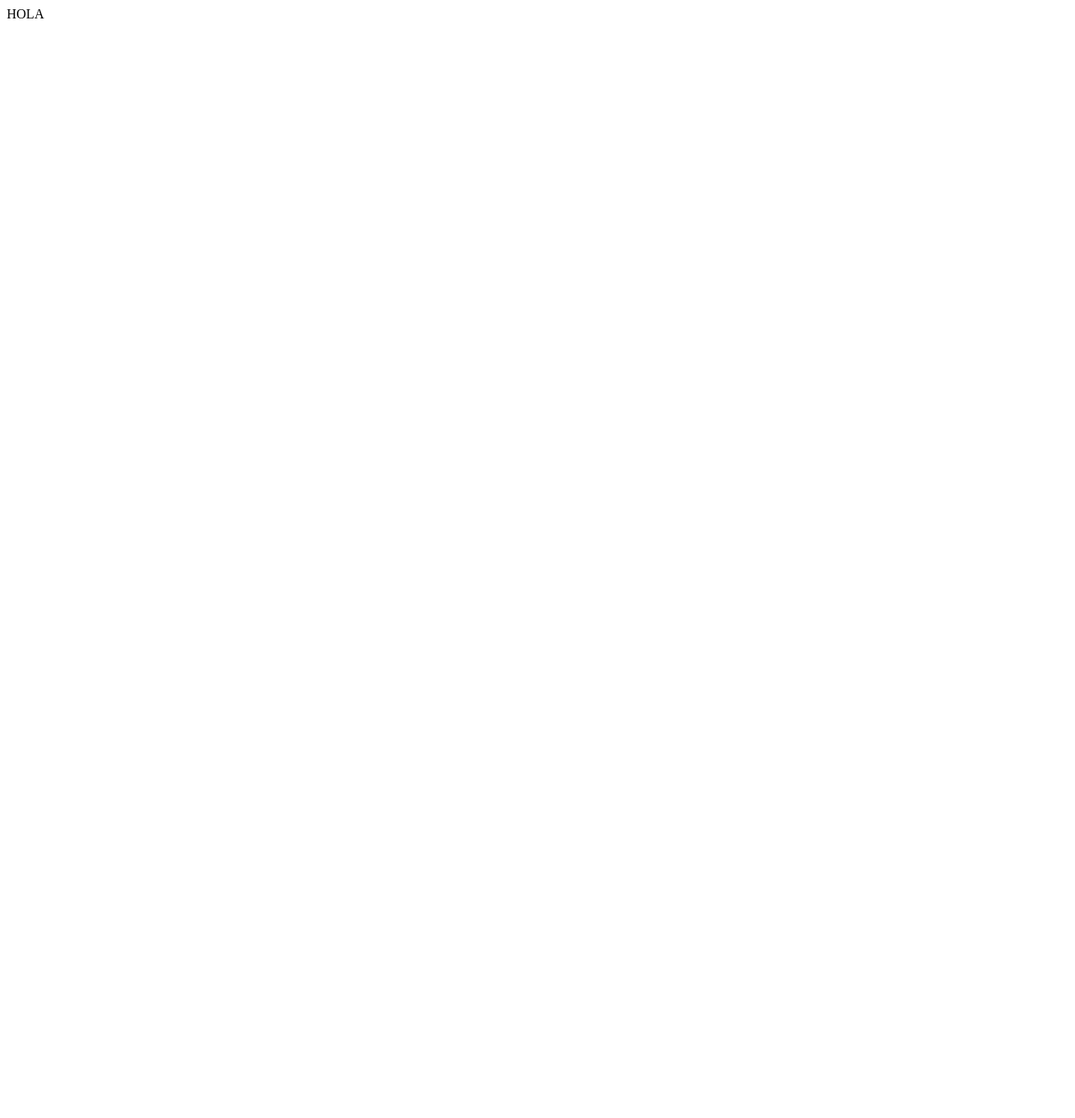
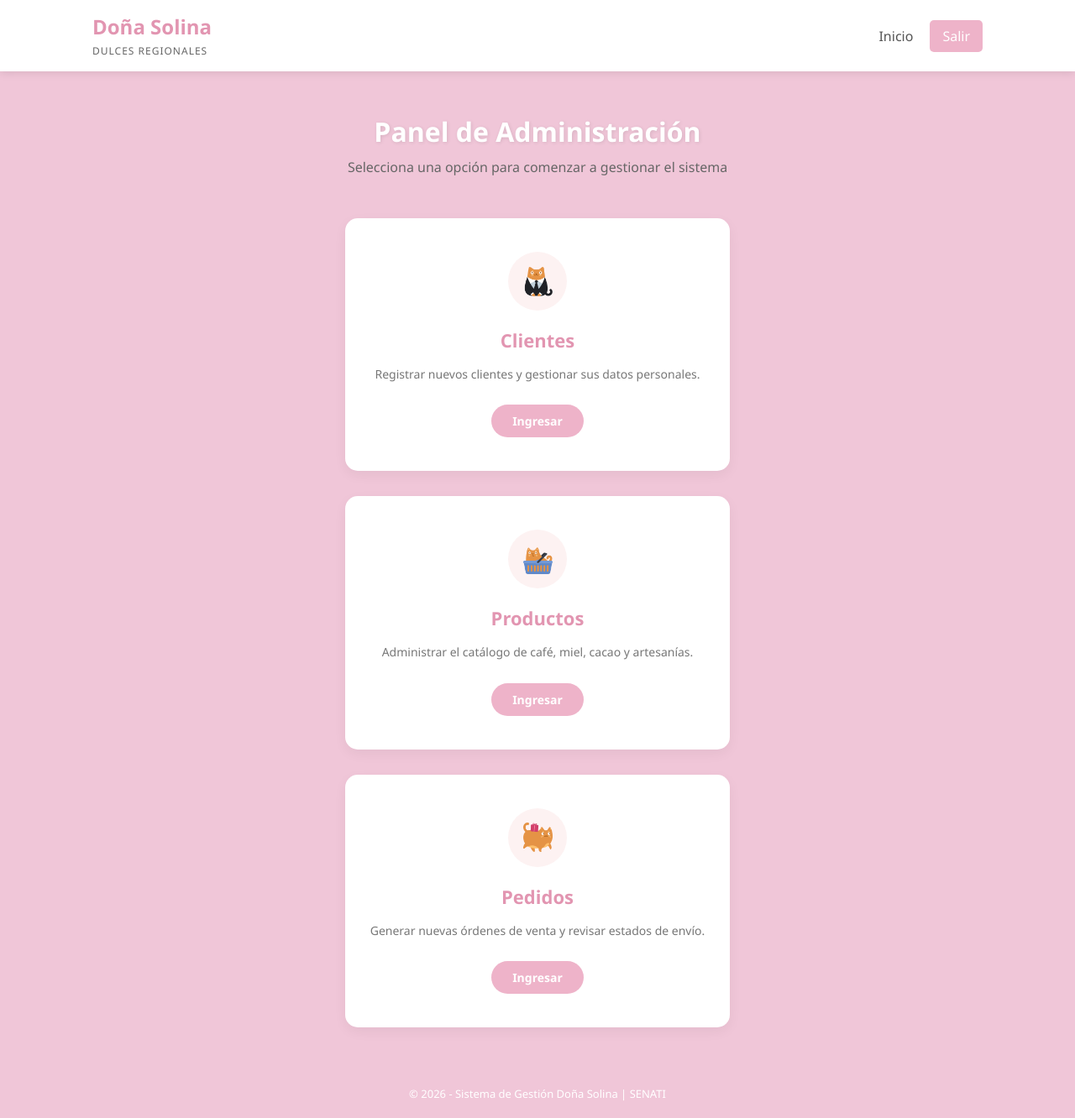
Before and after one commit to OswaldoKoc/TareaKocV.1, a PHP site: page /views/home.php in a window 1280 px wide. Before the commit the page is almost empty. Shown: the whole page at 84% size. Before the commit the page ends 22 px from the top, so only its background shows below. Run offline with PHP 8.4, Linux system fonts and the light colour scheme.

Commit message:
TareaKoc v1 Home

```diff
--- /dev/null
+++ b/assets/css/stylesHome.css
@@ -0,0 +1,162 @@
+* {
+    margin: 0;
+    padding: 0;
+    box-sizing: border-box;
+    font-family: 'Segoe UI', Tahoma, Geneva, Verdana, sans-serif;
+}
+
+body {
+    background-color: #F0C6D8;
+    min-height: 100vh;
+    display: flex;
+    flex-direction: column;
+}
+
+.main-header {
+    background-color: #fff;
+    padding: 15px 0;
+    box-shadow: 0 2px 10px rgba(0,0,0,0.1);
+}
+
+.header-container {
+    max-width: 1100px;
+    margin: 0 auto;
+    display: flex;
+    justify-content: space-between;
+    align-items: center;
+    padding: 0 20px;
+}
+
+.brand h1 {
+    color: #e295b1;
+    font-size: 24px;
+}
+
+.brand span {
+    color: #666;
+    font-size: 12px;
+    text-transform: uppercase;
+    letter-spacing: 1px;
+}
+
+.nav-menu ul {
+    list-style: none;
+    display: flex;
+    gap: 20px;
+}
+
+.nav-menu a {
+    text-decoration: none;
+    color: #555;
+    font-weight: 500;
+    transition: color 0.3s;
+}
+
+.nav-menu a:hover {
+    color: #e295b1;
+}
+
+.btn-exit {
+    background-color: #EEB3C9;
+    color: #fff !important;
+    padding: 8px 15px;
+    border-radius: 5px;
+}
+
+.content-wrapper {
+    max-width: 1100px;
+    margin: 50px auto;
+    padding: 0 20px;
+    flex: 1;
+}
+
+.welcome {
+    text-align: center;
+    margin-bottom: 50px;
+}
+
+.welcome h2 {
+    color: #fff;
+    font-size: 32px;
+    text-shadow: 1px 1px 4px rgba(0,0,0,0.1);
+}
+
+.welcome p {
+    color: #666;
+    margin-top: 10px;
+}
+
+/* Grid de Tarjetas */
+.menu-grid {
+    display: grid;
+    grid-template-columns: repeat(auto-fit, minmax(280px, 1fr));
+    gap: 30px;
+}
+
+.menu-card {
+    background-color: #fff;
+    padding: 40px 30px;
+    border-radius: 15px;
+    text-decoration: none;
+    text-align: center;
+    transition: transform 0.3s, box-shadow 0.3s;
+    display: flex;
+    flex-direction: column;
+    align-items: center;
+    box-shadow: 0 5px 15px rgba(0,0,0,0.05);
+}
+
+.menu-card:hover {
+    transform: translateY(-10px);
+    box-shadow: 0 12px 25px rgba(0,0,0,0.1);
+}
+
+.card-icon {
+    width: 70px;
+    height: 70px;
+    background-color: #fdf2f2;
+    border-radius: 50%;
+    display: flex;
+    align-items: center;
+    justify-content: center;
+    margin-bottom: 20px;
+}
+
+.card-icon img {
+    width: 35px;
+}
+
+.menu-card h3 {
+    color: #e295b1;
+    margin-bottom: 15px;
+    font-size: 22px;
+}
+
+.menu-card p {
+    color: #777;
+    font-size: 14px;
+    line-height: 1.6;
+    margin-bottom: 25px;
+}
+
+.btn-card {
+    background-color: #EEB3C9;
+    color: #fff;
+    padding: 10px 25px;
+    border-radius: 20px;
+    font-size: 14px;
+    font-weight: 600;
+    transition: background 0.3s;
+}
+
+.menu-card:hover .btn-card {
+    background-color: #DAC3E2;
+}
+
+.main-footer {
+    text-align: center;
+    padding: 20px;
+    color: #fff;
+    font-size: 13px;
+    margin-top: auto;
+}
--- a/views/home.php
+++ b/views/home.php
@@ -1 +1,66 @@
-HOLA
+<!DOCTYPE html>
+<html lang="es">
+<head>
+    <meta charset="UTF-8">
+    <meta name="viewport" content="width=device-width, initial-scale=1.0">
+    <link rel="stylesheet" href="../assets/css/stylesHome.css">
+    <link rel="icon" href="../imagenes/logo1.png">
+    <title>Dashboard | Doña Solina</title>
+</head>
+<body>
+    <header class="main-header">
+        <div class="header-container">
+            <div class="brand">
+                <h1>Doña Solina</h1>
+                <span>Dulces Regionales</span>
+            </div>
+            <nav class="nav-menu">
+                <ul>
+                    <li><a href="#">Inicio</a></li>
+                    <li><a href="logout.php" class="btn-exit">Salir</a></li>
+                </ul>
+            </nav>
+        </div>
+    </header>
+
+    <main class="content-wrapper">
+        <section class="welcome">
+            <h2>Panel de Administración</h2>
+            <p>Selecciona una opción para comenzar a gestionar el sistema</p>
+        </section>
+
+        <section class="menu-grid">
+            <a href="clientes.php" class="menu-card">
+                <div class="card-icon">
+                    <img src="../imagenes/clientes.png" alt="Clientes">
+                </div>
+                <h3>Clientes</h3>
+                <p>Registrar nuevos clientes y gestionar sus datos personales.</p>
+                <span class="btn-card">Ingresar</span>
+            </a>
+
+            <a href="productos.php" class="menu-card">
+                <div class="card-icon">
+                    <img src="../imagenes/productos.png" alt="Productos">
+                </div>
+                <h3>Productos</h3>
+                <p>Administrar el catálogo de café, miel, cacao y artesanías.</p>
+                <span class="btn-card">Ingresar</span>
+            </a>
+
+            <a href="pedidos.php" class="menu-card">
+                <div class="card-icon">
+                    <img src="../imagenes/pedido.png" alt="Pedidos">
+                </div>
+                <h3>Pedidos</h3>
+                <p>Generar nuevas órdenes de venta y revisar estados de envío.</p>
+                <span class="btn-card">Ingresar</span>
+            </a>
+        </section>
+    </main>
+
+    <footer class="main-footer">
+        <p>&copy; 2026 - Sistema de Gestión Doña Solina | SENATI</p>
+    </footer>
+</body>
+</html>
--- a/views/login.php
+++ b/views/login.php
@@ -23,6 +23,7 @@ if ($_SERVER['REQUEST_METHOD'] === 'POST') {
 <html lang="es">
 <head>
     <link rel="stylesheet" href="../assets/css/styles.css">
+    <link rel="icon" href="../imagenes/logo1.png">
     <title>Login / Doña Solina</title>
 </head>
 <body>
--- /dev/null
+++ b/views/logout.php
@@ -0,0 +1,6 @@
+<?php
+session_start();
+session_destroy();
+header('Location: login.php');
+exit;
+?>
```
Also changed, not shown: imagenes/clientes.png (added), imagenes/pedido.png (added), imagenes/producto.png (added), imagenes/productos.png (added).
